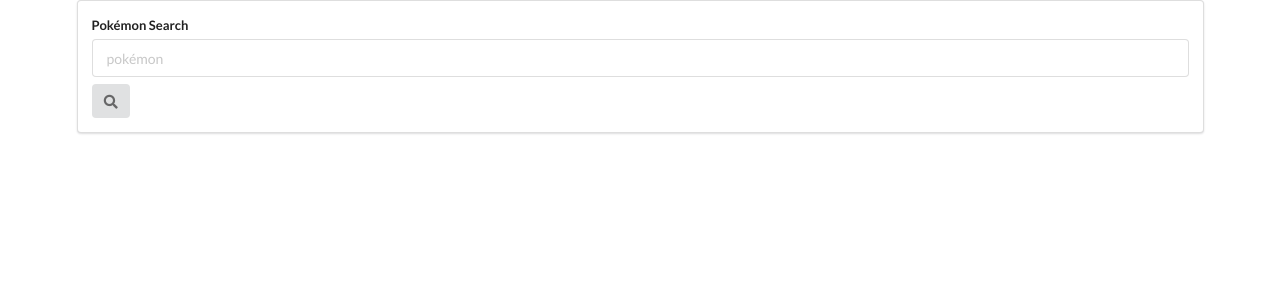
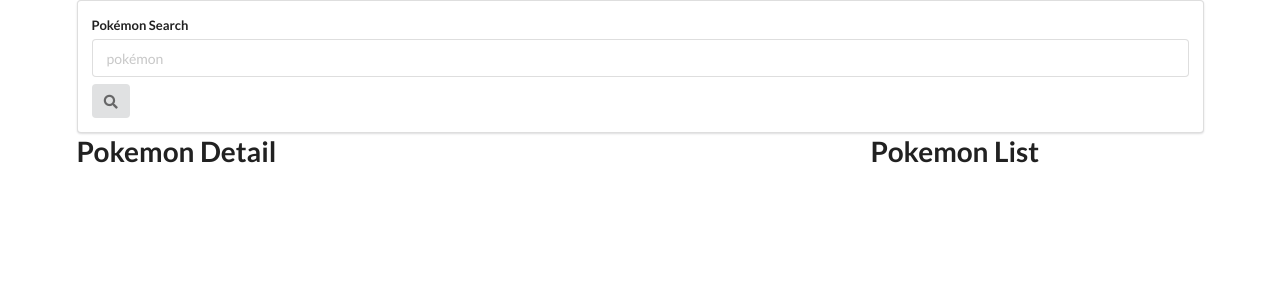
Before and after one commit to MilaChung/gama-pokestore_v1, a React (Create React App) app in the folder pokestore/: page / in a window 1280 px wide. Shown: the top 300 px of the page. Built offline with nearby package versions, Linux system fonts and the light colour scheme.

Commit message:
Adding Pokemon Detail e Pokemon List in App

```diff
--- a/pokestore/src/components/App.js
+++ b/pokestore/src/components/App.js
@@ -5,6 +5,22 @@
   return (
     <div className="ui container">
       <SearchBar />
+
+      <div className="ui grid">
+        <div className="ui row">
+
+          <div className="eleven wide column">
+            <h1>Pokemon Detail</h1>
+            {/* <PokemonDetail /> */}
+          </div>
+
+          <div className="five wide column">
+          <h1>Pokemon List</h1>
+          {/* <PokemonList /> */}
+          </div>
+
+        </div>
+      </div>
     </div>
   );
 }
```
